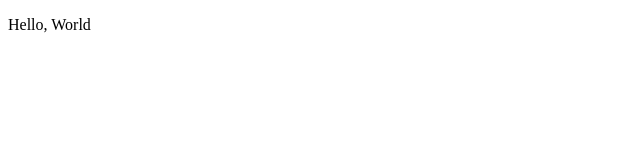
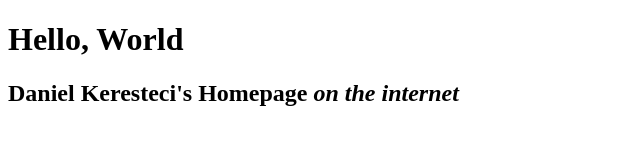
Before and after one commit to dkeresteci/StandardHome, a plain HTML site: page index.html in a window 1280 px wide. Shown: the whole page, without its empty margins (0-640 px from the left). Drawn offline with Linux system fonts and the light colour scheme.

```diff
--- a/index.html
+++ b/index.html
@@ -5,6 +5,8 @@
 		<title> Daniel Keresteci - Internet Home</title>
 	</head>
 	<body>
-		<p> Hello, World </p>
+		<h1> Hello, World </h1>
+
+		<h2> Daniel Keresteci's Homepage <em> on the internet</em></h2>
 	</body>
 	</html>
```
